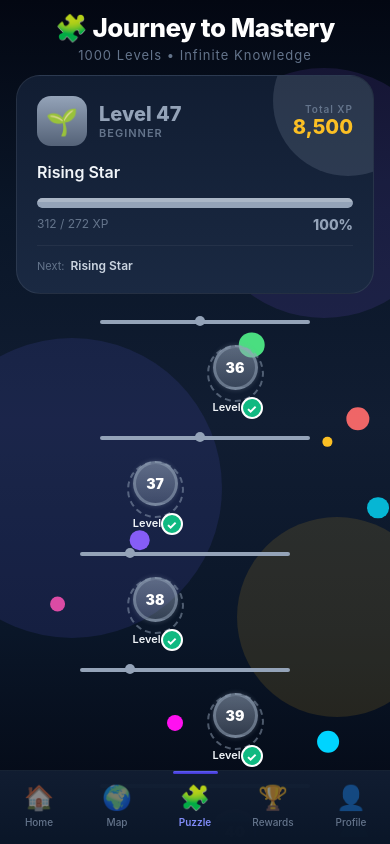
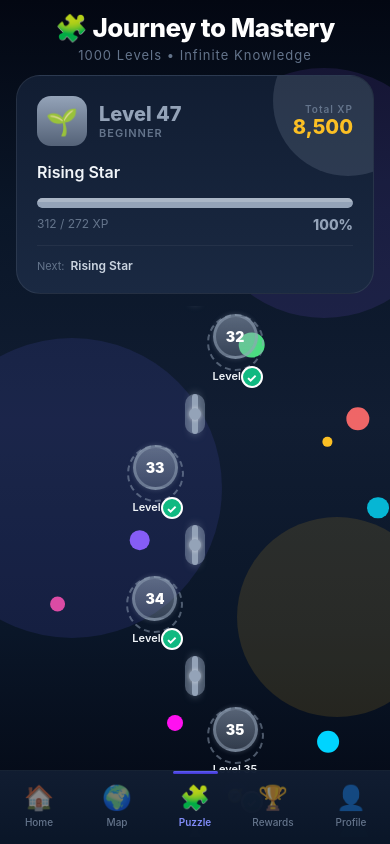
Before and after one commit to VishalMandala/gkQuizApp, a React Native app: screen /Puzzle in a window 390 px wide. Built offline with nearby package versions, Linux system fonts and the light colour scheme.

Commit message:
🔗 Better connecting lines: Solid glowing for completed, dotted for future levels

```diff
--- a/src/screens/PuzzlePathScreen.tsx
+++ b/src/screens/PuzzlePathScreen.tsx
@@ -566,51 +566,97 @@ const AnimatedPathLine: React.FC<{
 }> = ({ fromLevel, toLevel, currentLevel, index }) => {
     const isPast = toLevel <= currentLevel;
     const isCurrent = fromLevel <= currentLevel && toLevel > currentLevel;
-    const tier = getLevelTier(toLevel);
+    const isFuture = fromLevel > currentLevel;
+    const tier = getLevelTier(isPast ? toLevel : fromLevel);
     const tierColor = getTierColor(tier);
 
-    const widthAnim = useRef(new Animated.Value(0)).current;
+    const heightAnim = useRef(new Animated.Value(0)).current;
+    const glowAnim = useRef(new Animated.Value(0)).current;
 
     useEffect(() => {
         Animated.sequence([
-            Animated.delay(Math.min(index * 25 + 100, 400)), // Faster path drawing
-            Animated.timing(widthAnim, {
+            Animated.delay(Math.min(index * 20 + 50, 300)),
+            Animated.parallel([
+                Animated.timing(heightAnim, {
                     toValue: 1,
-                duration: 300,
+                    duration: 250,
                     easing: Easing.out(Easing.cubic),
                     useNativeDriver: false,
                 }),
+                // Glow animation for completed paths
+                isPast && Animated.loop(
+                    Animated.sequence([
+                        Animated.timing(glowAnim, { toValue: 1, duration: 1000, useNativeDriver: true }),
+                        Animated.timing(glowAnim, { toValue: 0.5, duration: 1000, useNativeDriver: true }),
+                    ])
+                ),
+            ].filter(Boolean) as Animated.CompositeAnimation[]),
         ]).start();
     }, []);
 
-    const isLeft = index % 4 < 2;
-
     return (
         <View style={styles.pathLineContainer}>
+            {/* Main vertical connecting line */}
+            <View style={styles.pathLineWrapper}>
+                {/* Glow effect for completed paths */}
+                {isPast && (
                     <Animated.View
                         style={[
-                    styles.pathLine,
+                            styles.pathLineGlow,
                             {
-                        backgroundColor: isPast ? tierColor : isCurrent ? `${tierColor}80` : '#374151',
-                        width: widthAnim.interpolate({
+                                backgroundColor: tierColor,
+                                opacity: glowAnim.interpolate({
+                                    inputRange: [0.5, 1],
+                                    outputRange: [0.2, 0.5],
+                                }),
+                            }
+                        ]}
+                    />
+                )}
+
+                {/* Solid line for completed, dotted for future */}
+                <Animated.View
+                    style={[
+                        styles.pathLineVertical,
+                        isPast ? {
+                            // Completed: Bold, solid, glowing
+                            backgroundColor: tierColor,
+                            width: 6,
+                            shadowColor: tierColor,
+                            shadowOpacity: 0.8,
+                            shadowRadius: 8,
+                            shadowOffset: { width: 0, height: 0 },
+                            elevation: 5,
+                        } : isCurrent ? {
+                            // Current: Animated gradient
+                            backgroundColor: `${tierColor}80`,
+                            width: 4,
+                        } : {
+                            // Future: Dotted line (using border)
+                            backgroundColor: 'transparent',
+                            borderLeftWidth: 3,
+                            borderLeftColor: '#4b5563',
+                            borderStyle: 'dashed',
+                            width: 3,
+                        },
+                        {
+                            height: heightAnim.interpolate({
                                 inputRange: [0, 1],
-                            outputRange: ['0%', '60%'],
+                                outputRange: [0, 40],
                             }),
-                        alignSelf: isLeft ? 'flex-start' : 'flex-end',
-                        marginLeft: isLeft ? 60 : 0,
-                        marginRight: isLeft ? 0 : 60,
                         },
                     ]}
                 />
-            {/* Glowing orb on path */}
-            {(isPast || isCurrent) && (
-                <View style={[
-                    styles.pathOrb,
-                    {
-                        backgroundColor: tierColor,
-                        left: isLeft ? '30%' : '50%',
-                    }
-                ]} />
+            </View>
+
+            {/* Glowing orb at connection point for completed */}
+            {isPast && (
+                <View style={[styles.pathOrb, { backgroundColor: tierColor }]} />
+            )}
+
+            {/* Small dot for current path */}
+            {isCurrent && (
+                <View style={[styles.pathOrbSmall, { backgroundColor: tierColor }]} />
             )}
         </View>
     );
@@ -1009,9 +1055,45 @@ const styles = StyleSheet.create({
     },
     checkmarkText: { fontSize: 12, fontWeight: '800', color: '#fff' },
 
-    pathLineContainer: { height: 35, justifyContent: 'center', position: 'relative' },
+    pathLineContainer: {
+        height: 50,
+        justifyContent: 'center',
+        alignItems: 'center',
+        position: 'relative',
+    },
+    pathLineWrapper: {
+        alignItems: 'center',
+        justifyContent: 'center',
+        position: 'relative',
+    },
+    pathLineGlow: {
+        position: 'absolute',
+        width: 20,
+        height: 40,
+        borderRadius: 10,
+    },
+    pathLineVertical: {
+        borderRadius: 3,
+    },
     pathLine: { height: 4, borderRadius: 2 },
-    pathOrb: { position: 'absolute', width: 10, height: 10, borderRadius: 5, top: 12 },
+    pathOrb: {
+        position: 'absolute',
+        width: 12,
+        height: 12,
+        borderRadius: 6,
+        top: 19,
+        shadowColor: '#fff',
+        shadowOpacity: 0.5,
+        shadowRadius: 4,
+        elevation: 3,
+    },
+    pathOrbSmall: {
+        position: 'absolute',
+        width: 8,
+        height: 8,
+        borderRadius: 4,
+        top: 21,
+    },
 
     finalDestination: { alignItems: 'center', marginTop: 40, paddingVertical: 30 },
     finalGlow: {
```
Lines whose indentation alone changed are shown as unchanged.
